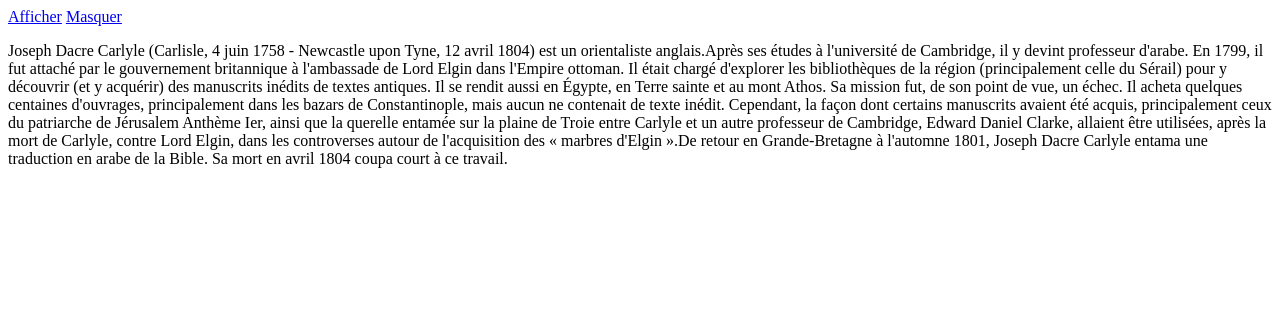
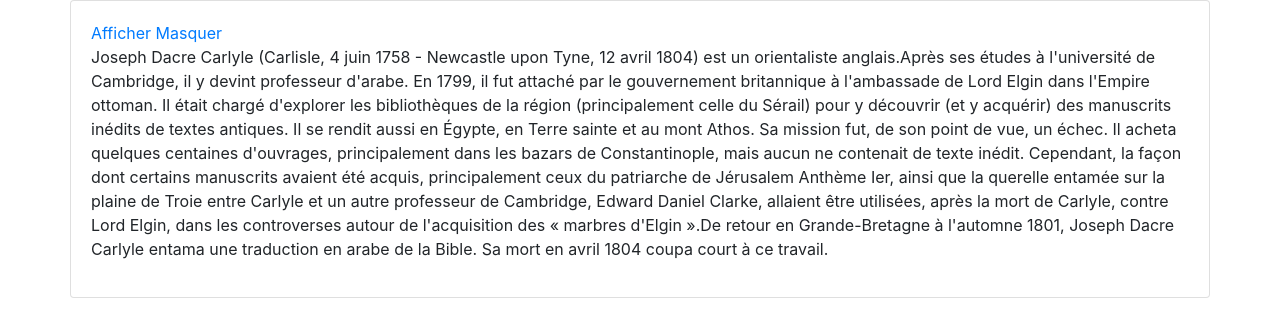
Before and after one commit to albrecht-stephanie/Jquery-P2-Exo3, a plain HTML site: page index.html in a window 1280 px wide. Drawn offline with nearby package versions, Linux system fonts and the light colour scheme.

Commit message:
mise en forme

```diff
--- a/index.html
+++ b/index.html
@@ -2,14 +2,23 @@
 <html lang="fr" dir="ltr">
 <head>
   <meta charset="utf-8" />
+  <link href="https://stackpath.bootstrapcdn.com/bootstrap/4.3.1/css/bootstrap.min.css" rel="stylesheet" integrity="sha384-ggOyR0iXCbMQv3Xipma34MD+dH/1fQ784/j6cY/iJTQUOhcWr7x9JvoRxT2MZw1T" crossorigin="anonymous">
   <title>Exercice 3</title>
 </head>
 <body>
-  <a id="show" href="#">Afficher</a>
-  <a id="hide" href="#">Masquer</a>
-  <p id="text">
-    Joseph Dacre Carlyle (Carlisle, 4 juin 1758 - Newcastle upon Tyne, 12 avril 1804) est un orientaliste anglais.Après ses études à l'université de Cambridge, il y devint professeur d'arabe. En 1799, il fut attaché par le gouvernement britannique à l'ambassade de Lord Elgin dans l'Empire ottoman. Il était chargé d'explorer les bibliothèques de la région (principalement celle du Sérail) pour y découvrir (et y acquérir) des manuscrits inédits de textes antiques. Il se rendit aussi en Égypte, en Terre sainte et au mont Athos. Sa mission fut, de son point de vue, un échec. Il acheta quelques centaines d'ouvrages, principalement dans les bazars de Constantinople, mais aucun ne contenait de texte inédit. Cependant, la façon dont certains manuscrits avaient été acquis, principalement ceux du patriarche de Jérusalem Anthème Ier, ainsi que la querelle entamée sur la plaine de Troie entre Carlyle et un autre professeur de Cambridge, Edward Daniel Clarke, allaient être utilisées, après la mort de Carlyle, contre Lord Elgin, dans les controverses autour de l'acquisition des « marbres d'Elgin ».De retour en Grande-Bretagne à l'automne 1801, Joseph Dacre Carlyle entama une traduction en arabe de la Bible. Sa mort en avril 1804 coupa court à ce travail.
-  </p>
+    <div class="container">
+      <div class="row">
+        <div class="card">
+          <div class="card-body">
+            <a id="show" href="#">Afficher</a>
+            <a id="hide" href="#">Masquer</a>
+            <p id="text">
+              Joseph Dacre Carlyle (Carlisle, 4 juin 1758 - Newcastle upon Tyne, 12 avril 1804) est un orientaliste anglais.Après ses études à l'université de Cambridge, il y devint professeur d'arabe. En 1799, il fut attaché par le gouvernement britannique à l'ambassade de Lord Elgin dans l'Empire ottoman. Il était chargé d'explorer les bibliothèques de la région (principalement celle du Sérail) pour y découvrir (et y acquérir) des manuscrits inédits de textes antiques. Il se rendit aussi en Égypte, en Terre sainte et au mont Athos. Sa mission fut, de son point de vue, un échec. Il acheta quelques centaines d'ouvrages, principalement dans les bazars de Constantinople, mais aucun ne contenait de texte inédit. Cependant, la façon dont certains manuscrits avaient été acquis, principalement ceux du patriarche de Jérusalem Anthème Ier, ainsi que la querelle entamée sur la plaine de Troie entre Carlyle et un autre professeur de Cambridge, Edward Daniel Clarke, allaient être utilisées, après la mort de Carlyle, contre Lord Elgin, dans les controverses autour de l'acquisition des « marbres d'Elgin ».De retour en Grande-Bretagne à l'automne 1801, Joseph Dacre Carlyle entama une traduction en arabe de la Bible. Sa mort en avril 1804 coupa court à ce travail.
+            </p>
+          </div>
+        </div>
+      </div>
+    </div>
   <script src="assets/js/jquery-3.3.1.min.js"></script>
   <script src="assets/js/script.js"></script>
 </body>
```
